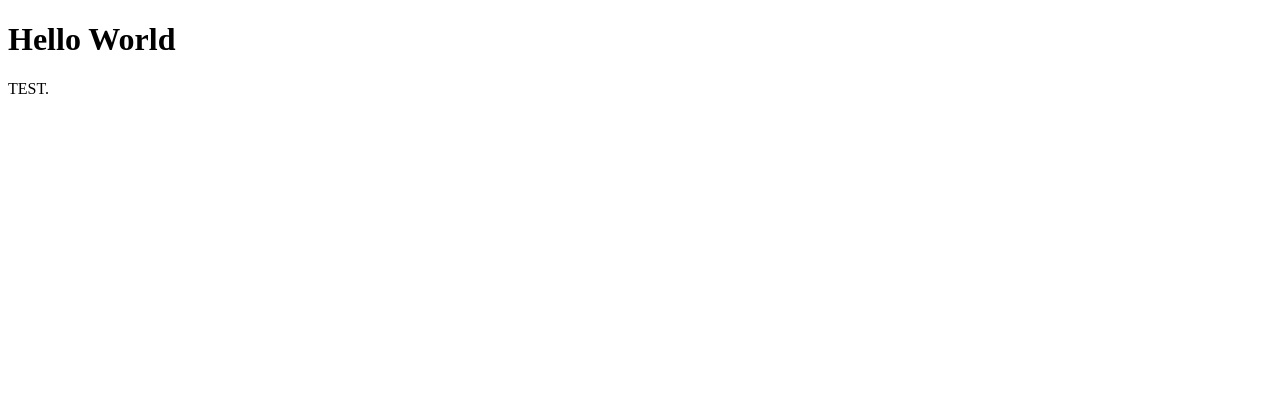
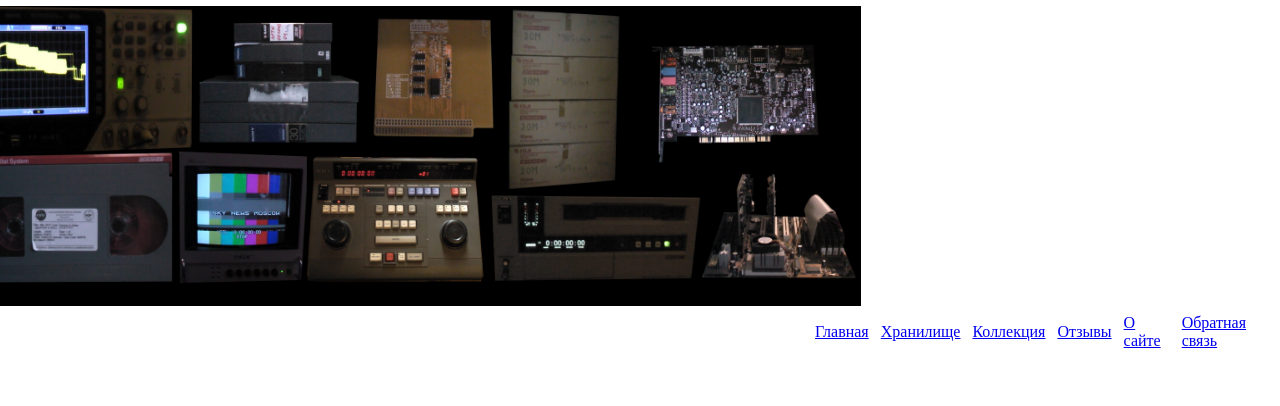
Before and after one commit to Dmeerev/Dmeerev.github.io, a plain HTML site: page index.html in a window 1280 px wide. Drawn offline with Linux system fonts and the light colour scheme.

Commit message:
Update index.html

```diff
--- a/index.html
+++ b/index.html
@@ -1,7 +1,23 @@
 <!DOCTYPE html>
-<html>
-<body>
-<h1>Hello World</h1>
-<p>TEST.</p>
-</body>
-</html>
+<table class="steelBlueCols">
+<tbody>
+<tr>
+<td><img style="margin: -5px -50px 0px -50px; border: 0px;" src="https://dmeerev.github.io/images/site_page_crop1080.png" width="900" height="300" /></td>
+</tr>
+<tr>
+<td>&nbsp;</td>
+<td class="menu"><a class="menu" href="index.html">Главная</a></td>
+<td>&nbsp;</td>
+<td class="menu"><a class="menu" href="pages/vaul.html">Хранилище</a></td>
+<td>&nbsp;</td>
+<td class="menu"><a class="menu" href="pages/museum.html">Коллекция</a></td>
+<td>&nbsp;</td>
+<td class="menu"><a class="menu" href="pages/comments.html">Отзывы</a></td>
+<td>&nbsp;</td>
+<td class="menu"><a class="menu" href="pages/history.html">О сайте</a></td>
+<td>&nbsp;</td>
+<td class="menu"><a class="menu" href="pages/contact.html">Обратная связь</a></td>
+</tr>
+</tbody>
+</table>
+<p>&nbsp;</p>
```
